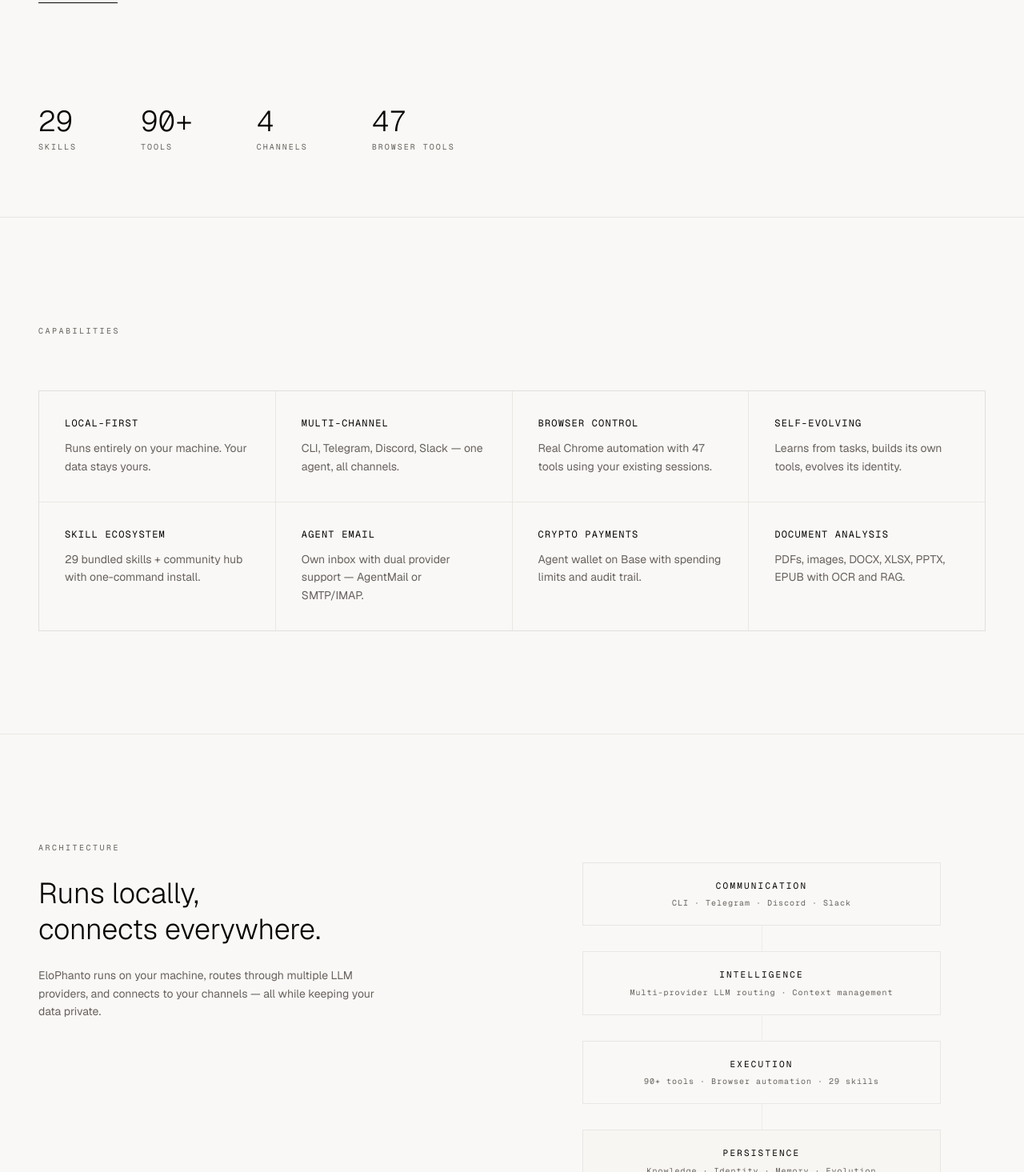
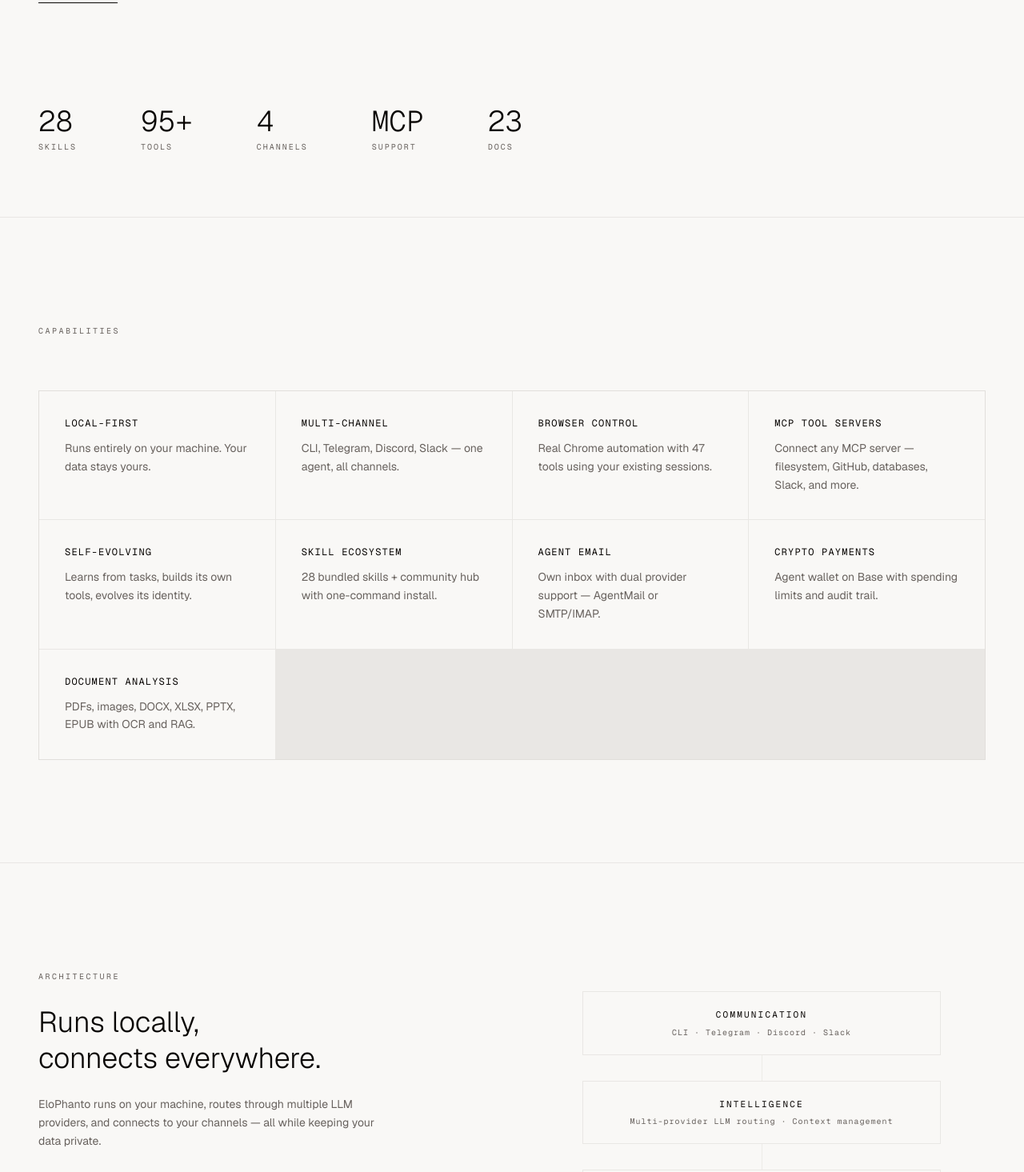
Before and after one commit to elophanto/EloPhantoHub, a Next.js app: page / in a window 1280 px wide. Shown: the part 785-2250 px from the top of the page at 80% size. Built offline with nearby package versions, Linux system fonts and the light colour scheme.

Commit message:
Add MCP feature card, update stats and integration category
Co-Authored-By: Claude Opus 4.6 <noreply@anthropic.com>

```diff
--- a/app/page.tsx
+++ b/app/page.tsx
@@ -6,18 +6,20 @@ const features = [
   { label: "Local-first", detail: "Runs entirely on your machine. Your data stays yours." },
   { label: "Multi-channel", detail: "CLI, Telegram, Discord, Slack — one agent, all channels." },
   { label: "Browser control", detail: "Real Chrome automation with 47 tools using your existing sessions." },
+  { label: "MCP tool servers", detail: "Connect any MCP server — filesystem, GitHub, databases, Slack, and more." },
   { label: "Self-evolving", detail: "Learns from tasks, builds its own tools, evolves its identity." },
-  { label: "Skill ecosystem", detail: "29 bundled skills + community hub with one-command install." },
+  { label: "Skill ecosystem", detail: "28 bundled skills + community hub with one-command install." },
   { label: "Agent email", detail: "Own inbox with dual provider support — AgentMail or SMTP/IMAP." },
   { label: "Crypto payments", detail: "Agent wallet on Base with spending limits and audit trail." },
   { label: "Document analysis", detail: "PDFs, images, DOCX, XLSX, PPTX, EPUB with OCR and RAG." },
 ]
 
 const stats = [
-  { value: "29", label: "Skills" },
-  { value: "90+", label: "Tools" },
+  { value: "28", label: "Skills" },
+  { value: "95+", label: "Tools" },
   { value: "4", label: "Channels" },
-  { value: "47", label: "Browser Tools" },
+  { value: "MCP", label: "Support" },
+  { value: "23", label: "Docs" },
 ]
 
 function ArchLayer({ label, sublabel, muted = false }: { label: string; sublabel?: string; muted?: boolean }) {
@@ -160,7 +162,7 @@ export default function HomePage() {
                 <VerticalLine />
                 <ArchLayer label="Intelligence" sublabel="Multi-provider LLM routing &middot; Context management" />
                 <VerticalLine />
-                <ArchLayer label="Execution" sublabel="90+ tools &middot; Browser automation &middot; 29 skills" />
+                <ArchLayer label="Execution" sublabel="95+ tools &middot; Browser automation &middot; MCP &middot; 28 skills" />
                 <VerticalLine />
                 <ArchLayer label="Persistence" sublabel="Knowledge &middot; Identity &middot; Memory &middot; Evolution" muted />
               </div>
--- a/data/mock-index.json
+++ b/data/mock-index.json
@@ -563,6 +563,7 @@
     { "id": "email", "label": "Email", "icon": "mail" },
     { "id": "data", "label": "Data", "icon": "database" },
     { "id": "security", "label": "Security", "icon": "shield" },
-    { "id": "design", "label": "Design", "icon": "palette" }
+    { "id": "design", "label": "Design", "icon": "palette" },
+    { "id": "integration", "label": "Integration", "icon": "plug" }
   ]
 }
```
